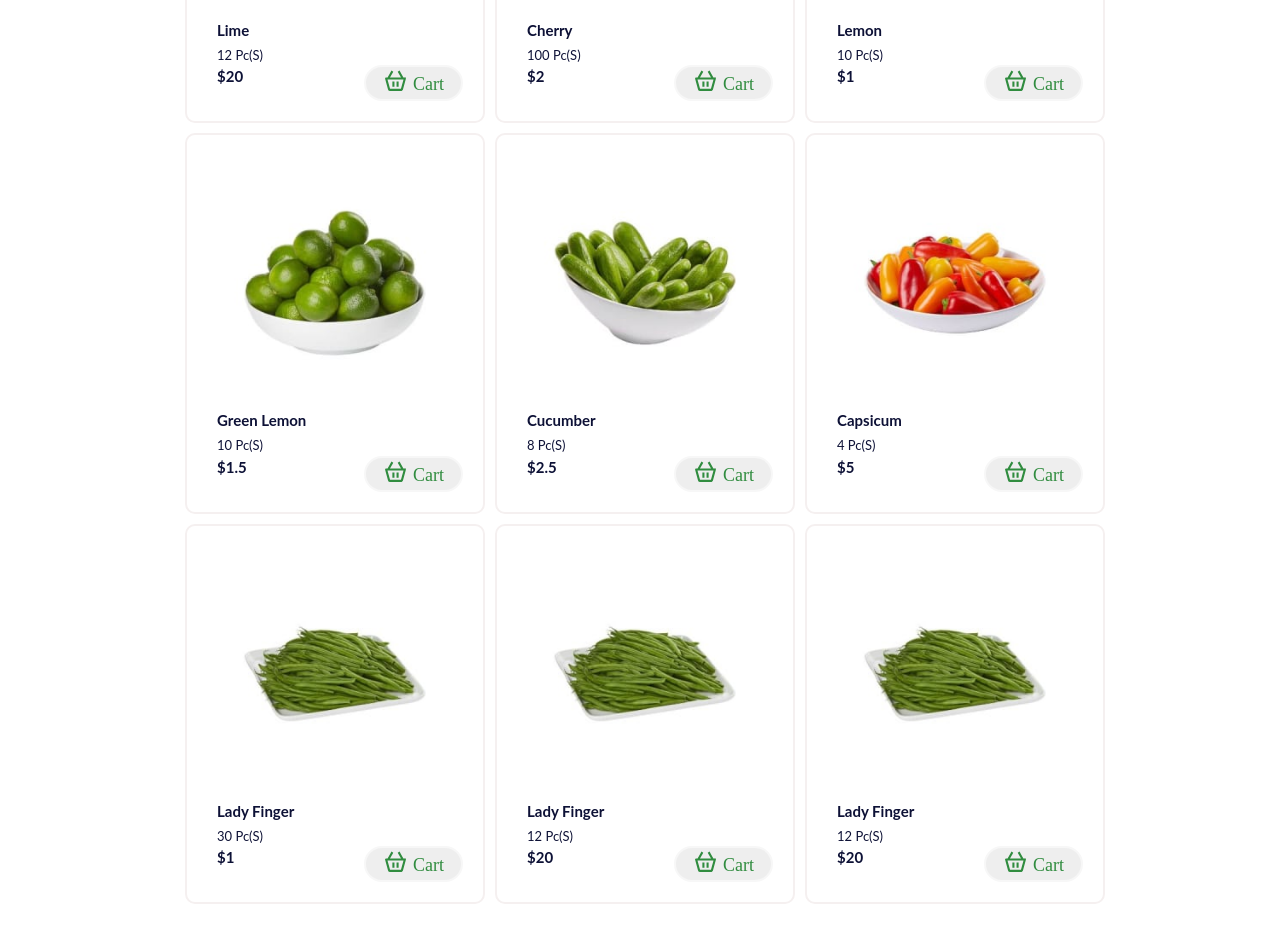
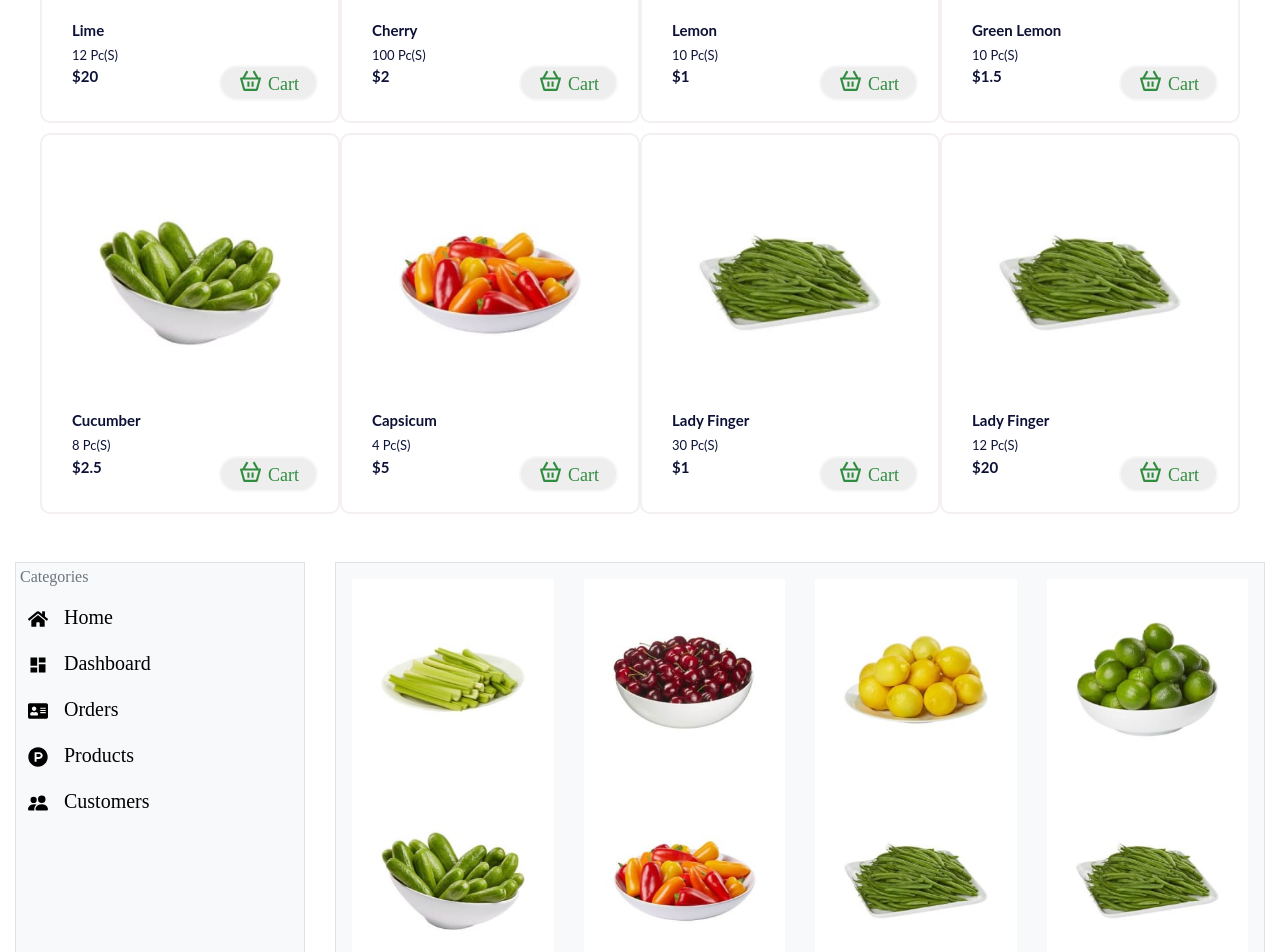
Before and after one commit to hkabir/khetkhamar, a React (Create React App) app: page / in a window 1280 px wide. Shown: the part 1180-2132 px from the top of the page. Built offline with nearby package versions, Linux system fonts and the light colour scheme.

Commit message:
add card close icon

```diff
--- a/src/App.scss
+++ b/src/App.scss
@@ -195,7 +195,7 @@ section {
 }
 .cart-bag:hover {
   color: #ffff;
-  text-decoration: non !important;
+  text-decoration: none !important;
 }
 .cart-item {
   display: flex;
@@ -242,7 +242,7 @@ section {
   border-radius: 10px;
   border: 2px solid #f5f0f0;
   padding: 20px;
-  margin-left: 10px;
+
   margin-top: 10px;
 }
 .product-cart:hover {
--- a/src/Component/Banner.jsx
+++ b/src/Component/Banner.jsx
@@ -7,14 +7,16 @@ export const Banner = () => {
   const handleChange = (e) => {
     setKeyword(e.target.value);
   };
-
+  const handleSubmit = (e) => {
+    e.preventDefault();
+  };
   return (
     <section className="banner">
       <div className="container-fluid banner">
         <div className="row justify-content-md-center ">
           <div className="col-12 col-md-10 col-lg-8">
             <h2 className="align-center">Deliver within 60 minutes</h2>
-            <form className="card card-sm">
+            <form className="card card-sm" onSubmit={handleSubmit}>
               <div className="card-body row no-gutters align-items-center">
                 <div className="col-auto">
                   <i className="fas fa-search h4 text-body"></i>
@@ -30,11 +32,7 @@ export const Banner = () => {
                 </div>
 
                 <div className="col-auto">
-                  <button
-                    className="btn btn-lg btn-success"
-                    type="submit"
-                    onClick={handleChange}
-                  >
+                  <button className="btn btn-lg btn-success" type="submit">
                     Search
                   </button>
                 </div>
--- a/src/Component/Cart/Cart.jsx
+++ b/src/Component/Cart/Cart.jsx
@@ -28,7 +28,9 @@ export const Cart = () => {
               <div className="emp-bag">
                 <FaShoppingBag />
               </div>
-              <span>cart is empty</span>
+              <div>
+                <span>cart is empty</span>
+              </div>
             </div>
           </div>
         )}
@@ -57,11 +59,25 @@ const CartWrapper = styled.div`
   border-left: 3px solid #ffff;
   transform: ${(props) => (props.show ? "translateX(0)" : "translateX(100%)")};
   transition: all 0.3s ease-in-out;
+  @media (max-width: 1376px) {
+    width: 38%;
+  }
+  @media (max-width: 990px) {
+    width: 45%;
+  }
+  @media (max-width: 768px) {
+    width: 40%;
+  }
+  @media (max-width: 557px) {
+    width: 80%;
+  }
+
   .cart-top {
     margin-top: 20px;
     margin-left: 30px;
     border-bottom: 2px solid grey;
   }
+
   .items {
     color: #308c3f;
     font-size: 30px;
@@ -74,10 +90,6 @@ const CartWrapper = styled.div`
     margin-right: 10px;
   }
   .close {
-    position: absolute;
-    left: 438px;
-    right: 0px;
-    top: 23px;
     font-size: 32px;
     color: black;
   }
@@ -123,5 +135,11 @@ const CartWrapper = styled.div`
   }
   .emp-bag {
     font-size: 200px;
+    @media (max-width: 576px) {
+      font-size: 40px;
+    }
+    @media (max-width: 768px) {
+      font-size: 100px;
+    }
   }
 `;
--- a/src/Component/Products/ProductList.jsx
+++ b/src/Component/Products/ProductList.jsx
@@ -6,7 +6,7 @@ export const ProductList = () => {
   const { products } = useGlobalContext();
   console.log(products);
   return (
-    <section>
+    <section className="sec">
       <div className="container-fluid">
         <div className="row justify-content-md-center row-space-top">
           {products.map((product) => (
--- a/src/Component/Products/Products.jsx
+++ b/src/Component/Products/Products.jsx
@@ -3,30 +3,28 @@ import { useGlobalContext } from "../../Context";
 import { BiBasket } from "react-icons/bi";
 import { FaShoppingBag } from "react-icons/fa";
 
-export const Product = () => {
-  const { products, addToCart, handleCart, totalPrice, totalItem } =
-    useGlobalContext();
+export const Product = ({
+  image,
+  productname,
+  productprice,
+  id,
+  productweight,
+}) => {
+  const { addToCart, handleCart, totalPrice, totalItem } = useGlobalContext();
   //console.log(products);
 
   return (
     <>
-      <section className="sec">
-        <div className="container-fluid">
-          <div className="row justify-content-md-center row-space-top">
-            {products.map((item) => {
-              return (
-                <div className="col-lg-3 col-6 product-cart" key={item.id}>
-                  <img src={item.image} alt="" className="packshot" />
-                  <h3 className="product-title">{item.productname}</h3>
-                  <span className="product-weight">
-                    {item.productweight} pc(s)
-                  </span>
-                  <span className="product-price">${item.productprice}</span>
+      <div className="col-lg-3 col-6 product-cart" key={id}>
+        <img src={image} alt="" className="packshot" />
+        <h3 className="product-title">{productname}</h3>
+        <span className="product-weight">{productweight} pc(s)</span>
+        <span className="product-price">${productprice}</span>
         <button
           type="button"
           className="btn-cart btn-card"
           value="Cart"
-                    onClick={() => addToCart(item.id)}
+          onClick={() => addToCart(id)}
         >
           <i>
             <BiBasket className="fa-cart" />
@@ -34,9 +32,7 @@ export const Product = () => {
           Cart
         </button>
       </div>
-              );
-            })}
-          </div>
+
       <div className="cart-bag" onClick={handleCart}>
         <span className="items">
           <FaShoppingBag className="c-box" />
@@ -44,8 +40,6 @@ export const Product = () => {
         </span>
         <span className="total">${totalPrice}</span>
       </div>
-        </div>
-      </section>
     </>
   );
 };
--- a/src/Context.jsx
+++ b/src/Context.jsx
@@ -7,6 +7,7 @@ export const AppProvider = ({ children }) => {
   const [products, setProducts] = useState([...ProductsData]);
   const [openCart, setOpenCart] = useState(false);
   const [cartItems, setCartItems] = useState([]);
+  const [loading, setLoading] = useState(false);
   // const [count, setCount] = useState("");
 
   const [keyword, setKeyword] = useState("");
@@ -15,7 +16,7 @@ export const AppProvider = ({ children }) => {
     const result = products.filter((product) =>
       product.productname.includes(keyword)
     );
-    setProducts(result);
+    setTimeout(setLoading(false), setProducts(result), 9000);
   }, [keyword]);
 
   const handleCart = () => {
@@ -64,42 +65,19 @@ export const AppProvider = ({ children }) => {
   };
 
   const incrementItem = (id) => {
-    const tempCart = cartItems.find((item) => item.id === id);
     setCartItems((items) => {
-      const itemIndex = items.findIndex((currItem) => currItem.id === id);
-      if (itemIndex === -1) {
-        return [
-          ...items,
-          {
-            ...tempCart,
-            quantity: 1,
-          },
-        ];
-      } else {
       return items.map((currItem) =>
         currItem.id === id
           ? {
-                ...tempCart,
+              ...currItem,
               quantity: parseInt(currItem.quantity) + 1,
             }
           : currItem
       );
-      }
     });
   };
   const decrementItem = (id) => {
-    const tempCart = cartItems.find((item) => item.id === id);
     setCartItems((items) => {
-      const itemIndex = items.findIndex((currItem) => currItem.id === id);
-      if (itemIndex === -1) {
-        return [
-          ...items,
-          {
-            ...tempCart,
-            quantity: 1,
-          },
-        ];
-      } else {
       return items
         .map((currItem) =>
           currItem.id === id
@@ -112,13 +90,14 @@ export const AppProvider = ({ children }) => {
         .filter((item) => {
           return item.quantity !== 0;
         });
-      }
     });
   };
 
   return (
     <AppContext.Provider
       value={{
+        loading: loading,
+        setLoading: setLoading,
         products: products,
         setKeyword: setKeyword,
         addToCart: addToCart,
--- a/src/ProductsData.js
+++ b/src/ProductsData.js
@@ -64,12 +64,5 @@ const ProductsData = [
     productprice: 20,
     image: pImg8,
   },
-  {
-    id: 9,
-    productname: "lady finger",
-    productweight: 12,
-    productprice: 20,
-    image: pImg8,
-  },
 ];
 export default ProductsData;
--- a/src/pages/HomePages.jsx
+++ b/src/pages/HomePages.jsx
@@ -2,8 +2,9 @@ import { Banner } from "../Component/Banner";
 import { Featured } from "../Component/Featured/Featured";
 import { NavBar } from "../Component/NavBar.jsx";
 import { CategoriesPRoduct } from "../Component/Categories/CategoriesPRoduct";
-import { Product } from "../Component/Products/Products";
+//import { Product } from "../Component/Products/Products";
 import { Cart } from "../Component/Cart/Cart";
+import { ProductList } from "../Component/Products/ProductList";
 
 export const HomePages = () => {
   return (
@@ -12,7 +13,7 @@ export const HomePages = () => {
       <Cart />
       <Banner />
       <Featured />
-      <Product />
+      <ProductList />
       <CategoriesPRoduct />
     </>
   );
--- /dev/null
+++ b/src/reducer/Reducer.js
@@ -0,0 +1,5 @@
+import React from "react";
+
+export const reducer = (state, action) => {
+  return <div></div>;
+};
```
Lines whose indentation alone changed are shown as unchanged.
